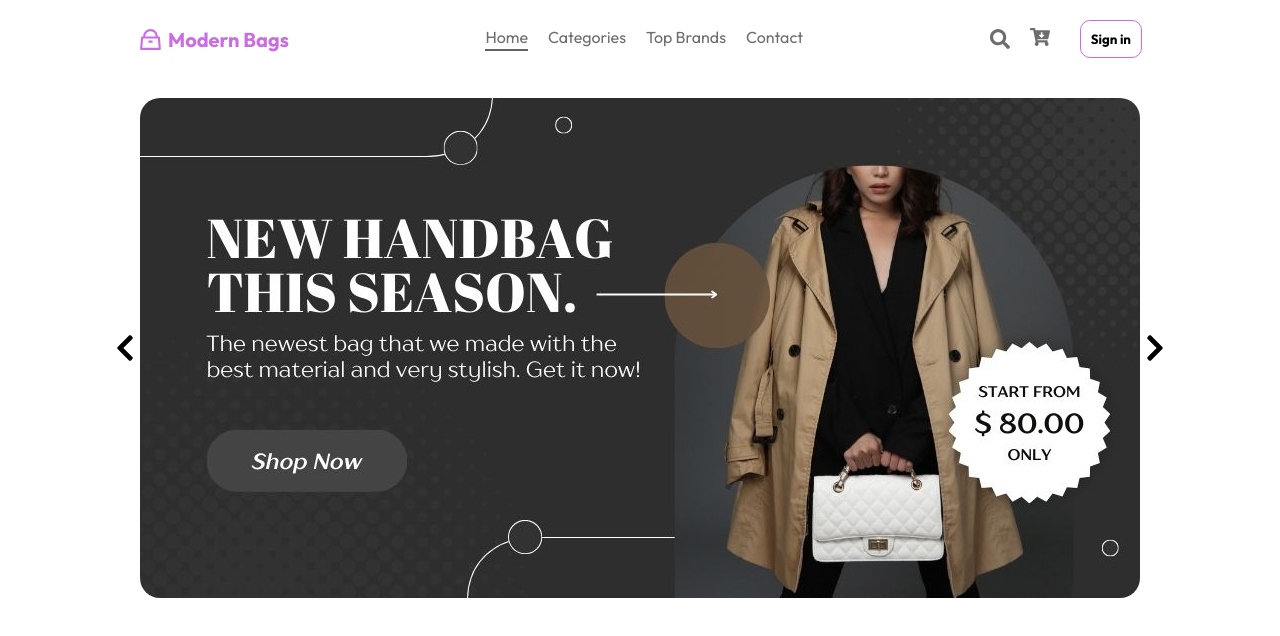
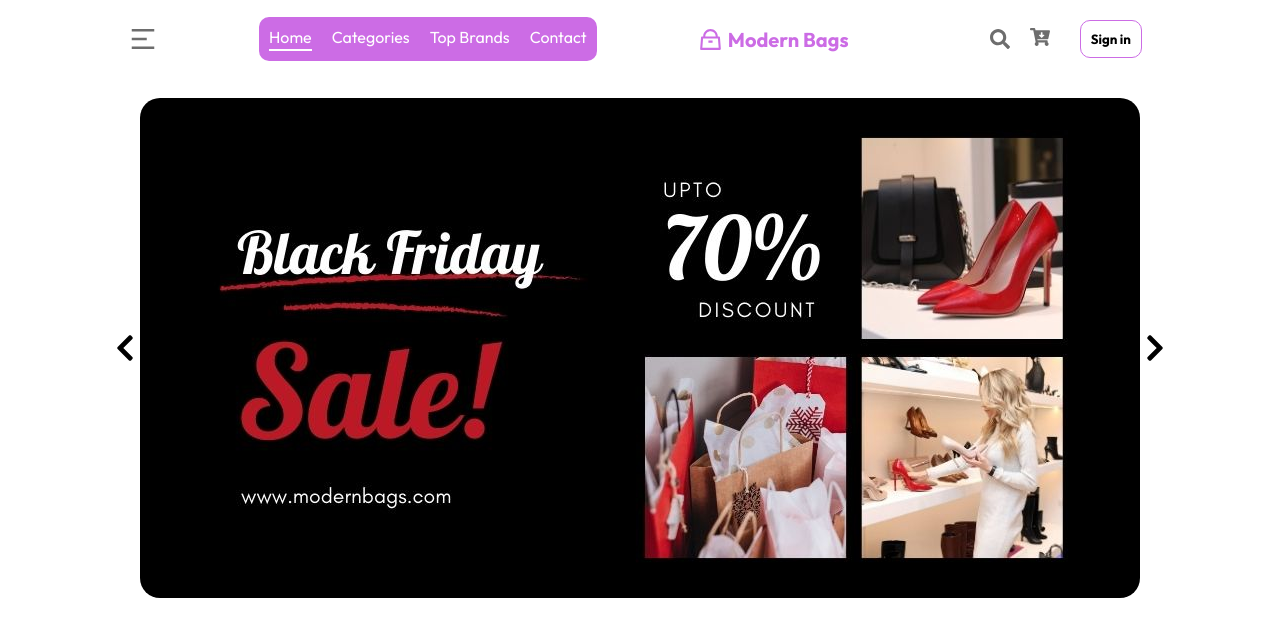
Before and after one commit to deepakdk11/modern-bags, a React (Vite) app: page / in a window 1280 px wide. Both pictures are taken after a click on the icon 150 px from the left and 39 px from the top of the page. Shown: the top 636 px of the page. Built offline with nearby package versions, Linux system fonts and the light colour scheme.

Commit message:
Add  Dropdown Menu

```diff
--- /dev/null
+++ b/src/components/Menu/Menu.css
@@ -0,0 +1,39 @@
+.menu{
+    padding: 0px 10px;
+}
+
+.menu ul{
+    display: flex;
+    gap: 20px;
+    background-color: #cc6ce5;
+    color: white;
+    padding: 10px;
+    border-radius: 10px;
+
+}
+
+
+li{
+    text-align: center;
+    list-style: none;
+    cursor: pointer;
+    transition: all 1s ease;
+}
+
+.menu .active{
+    padding-bottom: 2px;
+    border-bottom: 2px solid rgb(255, 255, 255);
+}
+
+@media only screen and (max-width: 600px) {
+    .menu ul{
+        flex-direction: column;
+        background-color: #cc6ce5;
+        color: white;
+        padding: 10px;
+        border-radius: 10px;
+    }
+    .menu .active{
+        border-bottom: 2px solid white;
+    }
+}
--- /dev/null
+++ b/src/components/Menu/Menu.jsx
@@ -0,0 +1,46 @@
+import React, {useState} from 'react'
+import { Link } from 'react-router-dom'
+import { RiMenu2Fill } from "react-icons/ri";
+import "./Menu.css"
+
+const Menu = () => {
+
+    const [menu, setMenu] = useState("home")
+    const [toggle, setToggle] = useState(false)
+
+  return (
+    <>
+      <RiMenu2Fill className='menu-icon' onClick={() => setToggle(!toggle)} size={30} style={{cursor: "pointer"}} />
+      <div className="menu">
+                { toggle && (<ul>
+                    <li
+                        onClick={() => setMenu("home")}
+                        className={menu === "home" ? "active" : ""}>
+                        <Link to="/">Home</Link>
+                    </li>
+
+                    <li
+                        onClick={() => setMenu("categories")}
+                        className={menu === "categories" ? "active" : ""}>
+                        Categories
+                    </li>
+
+                    <li
+                        onClick={() => setMenu("brands")}
+                        className={menu === "brands" ? "active" : ""}>
+                        Top Brands
+                    </li>
+
+                    <li
+                        onClick={() => setMenu("contact")}
+                        className={menu === "contact" ? "active" : ""}>
+                        Contact
+                    </li>
+
+                </ul>)}
+            </div>
+    </>
+  )
+}
+
+export default Menu
--- a/src/components/Navbar/Navbar.css
+++ b/src/components/Navbar/Navbar.css
@@ -4,26 +4,21 @@
 nav{
     width: 80%;
     margin: 10px auto;
-    /* padding: 5px 40px; */
-    /* border: 1px solid black; */
     display: flex;
     justify-content: space-between;
     font-size: 1rem;
     align-items: center;
     font-family: "Outfit", sans-serif;
     color: rgb(109, 109, 109);
-    /* color: white; */
 }
-
-/* .title img{
-    width: 150px;
-} */
 
 .title{
     color: #cc6ce5;
     display: flex;
     gap: 5px;
+    padding-right: 50px;
     align-items: center;
+    justify-content: center;
 }
 
 .title p{
@@ -31,42 +26,12 @@
     font-size: 20px;
 }
 
-.menu{
-    padding: 0px 10px;
-}
-
-.menu ul{
-    display: flex;
-    gap: 20px;
-}
-
-li{
-    list-style: none;
-    cursor: pointer;
-    transition: all 1s ease;
-}
-
-.menu .active{
-    padding-bottom: 2px;
-    border-bottom: 2px solid rgb(99, 99, 99);
-}
-
-/* li:hover{
-    border-top: 1px solid black;
-    border-bottom: 1px solid black;
-    background-color: #ffee02;
-} */
-
 .add-cart{
     margin: 0px 0px;
     display: flex;
     align-items: center;
 
 }
-
-/* .add-cart .icons{
-    color: white;
-} */
 
 .add-cart .icons:hover {
     color: #cc6ce5;
@@ -89,8 +54,14 @@
     color: white;
 }
 
+
+
 @media only screen and (max-width: 600px) {
-    .menu ul{
-        display: none;
+    nav{
+        width: 90%;
     }
+    .title{
+        padding: 0;
+    }
+
 }
--- a/src/components/Navbar/Navbar.jsx
+++ b/src/components/Navbar/Navbar.jsx
@@ -1,50 +1,20 @@
 import React, { useState } from "react";
 import "./Navbar.css"
-import { FaSearch } from "react-icons/fa";
-import { FaCartArrowDown } from "react-icons/fa";
+import { FaSearch, FaCartArrowDown } from "react-icons/fa";
 import { Link } from "react-router-dom";
-import logo from "../../assets/logo.png"
 import { RiHandbagLine } from "react-icons/ri";
+import Menu from "../Menu/Menu";
 
 const Navbar = ({setPopup}) => {
-
-    const [menu, setMenu] = useState("home")
 
     return(
 
         <nav>
+            <Menu />
             <div className="title">
-                {/* <img src={logo} alt="logo" /> */}
                <RiHandbagLine size={25} /> <p>  Modern Bags</p>
             </div>
-            <div className="menu">
-                <ul>
-                    <li
-                        onClick={() => setMenu("home")}
-                        className={menu === "home" ? "active" : ""}>
-                        <Link to="/">Home</Link>
-                    </li>
 
-                    <li
-                        onClick={() => setMenu("categories")}
-                        className={menu === "categories" ? "active" : ""}>
-                        Categories
-                    </li>
-
-                    <li
-                        onClick={() => setMenu("brands")}
-                        className={menu === "brands" ? "active" : ""}>
-                        Top Brands
-                    </li>
-
-                    <li
-                        onClick={() => setMenu("contact")}
-                        className={menu === "contact" ? "active" : ""}>
-                        Contact
-                    </li>
-
-                </ul>
-            </div>
             <div className="add-cart">
 
                 <FaSearch
--- a/src/components/loginPopupPage/LoginPopupPage.css
+++ b/src/components/loginPopupPage/LoginPopupPage.css
@@ -8,15 +8,16 @@
     background-color: rgba(0, 0, 0, .4);
 }
 
-.title{
+.titles{
     display: flex;
     margin: 10px;
 }
-.title h1{
+.titles h1{
     flex: 1;
 }
-.title .icon{
+.titles .icon{
     color: rgb(70, 70, 70);
+    cursor: pointer;
 }
 
 form{
@@ -75,7 +76,6 @@
 #checkbox-round {
     width: 1.3em;
     height: 1.3em;
-    background-color: white;
     border-radius: 50%;
     vertical-align: middle;
     border: 1px solid #ddd;
@@ -86,6 +86,6 @@
 }
 
 #checkbox-round:checked {
-    border: 1px solid rgb(255, 255, 255);
+    border: 1px solid white;
     background-color: #cc6ce5;
 }
--- a/src/components/loginPopupPage/LoginPopupPage.jsx
+++ b/src/components/loginPopupPage/LoginPopupPage.jsx
@@ -9,7 +9,7 @@
   return (
     <div className='popup'>
       <form className="login">
-        <div className="title">
+        <div className="titles">
             <h1>{change}</h1>
             <IoMdClose className='icon' onClick={() => setPopup(false)} size={25} />
         </div>
```
Also changed, not shown: src/components/SearchItems/SearchItems.css (added), src/components/SearchItems/SearchItems.jsx (added).
